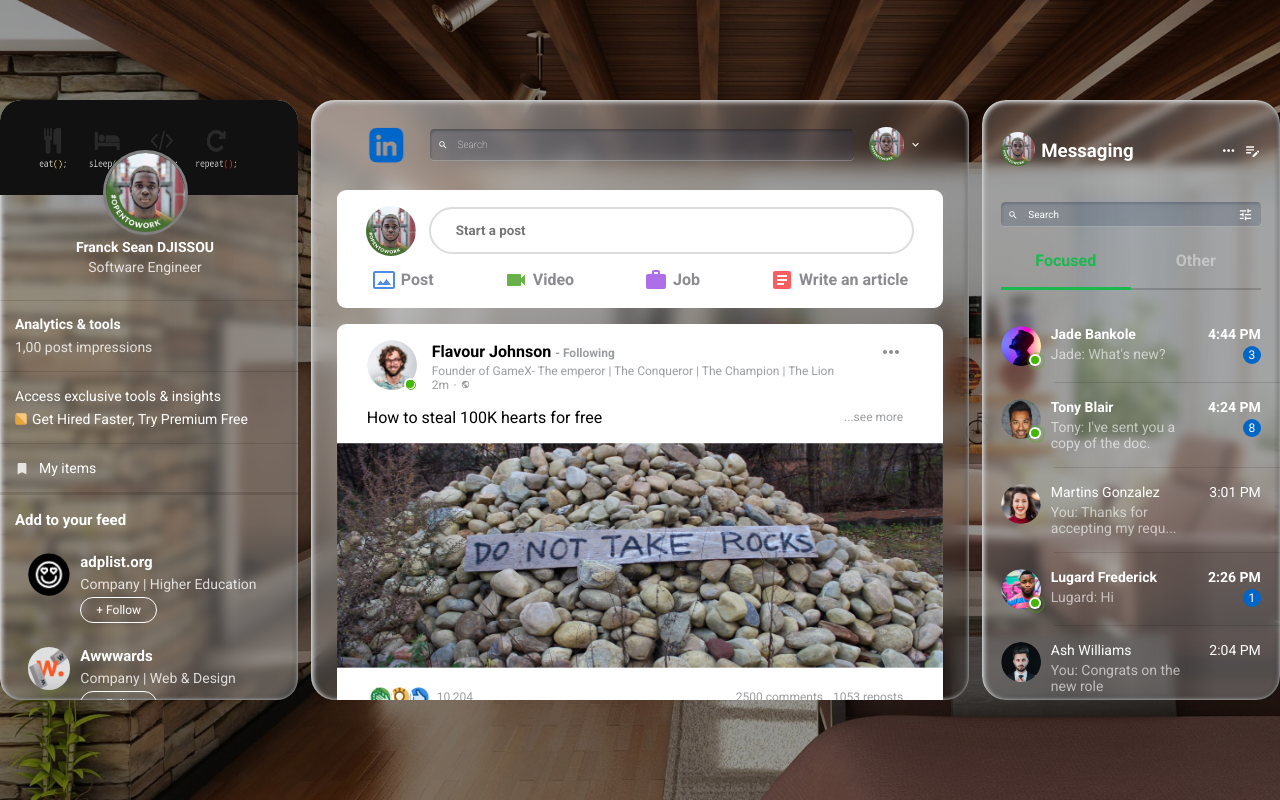
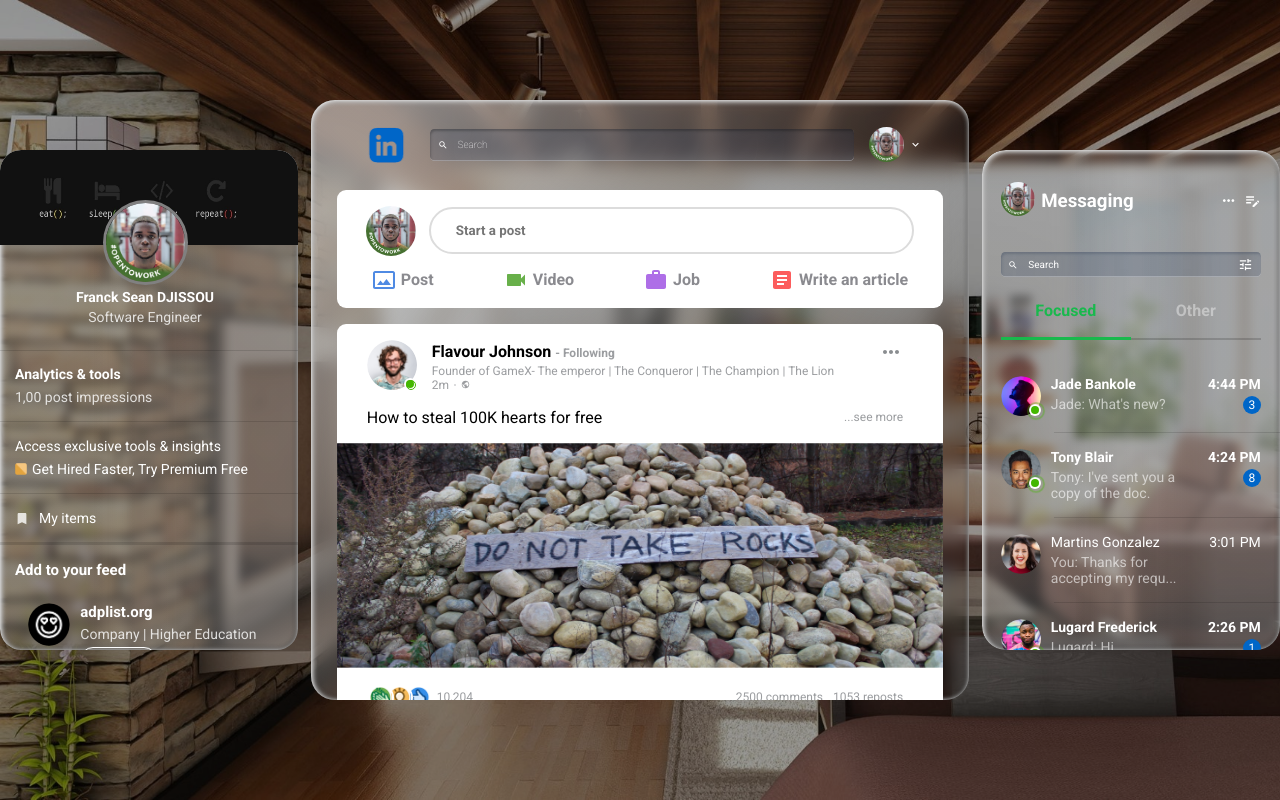
Before and after one commit to Francksean/KF-linkedIn-vision-pro, a React (Vite) app: page / in a window 1280 px wide. Built offline with nearby package versions, Linux system fonts and the light colour scheme.

Commit message:
update styles and components heights

```diff
--- a/src/components/discussions/discussions.css
+++ b/src/components/discussions/discussions.css
@@ -5,7 +5,7 @@
   justify-content: start;
   row-gap: 3vh;
   border-radius: 1.5em;
-  height: 600px;
+  height: 500px;
   width: 307px;
   backdrop-filter: blur(5px);
   color: white;
--- a/src/components/profile/profile.css
+++ b/src/components/profile/profile.css
@@ -4,7 +4,7 @@
   display: flex;
   flex-direction: column;
   overflow: scroll;
-  height: 600px;
+  height: 500px;
   width: 307px;
   border-radius: 1.5em;
   backdrop-filter: blur(5px);
```
